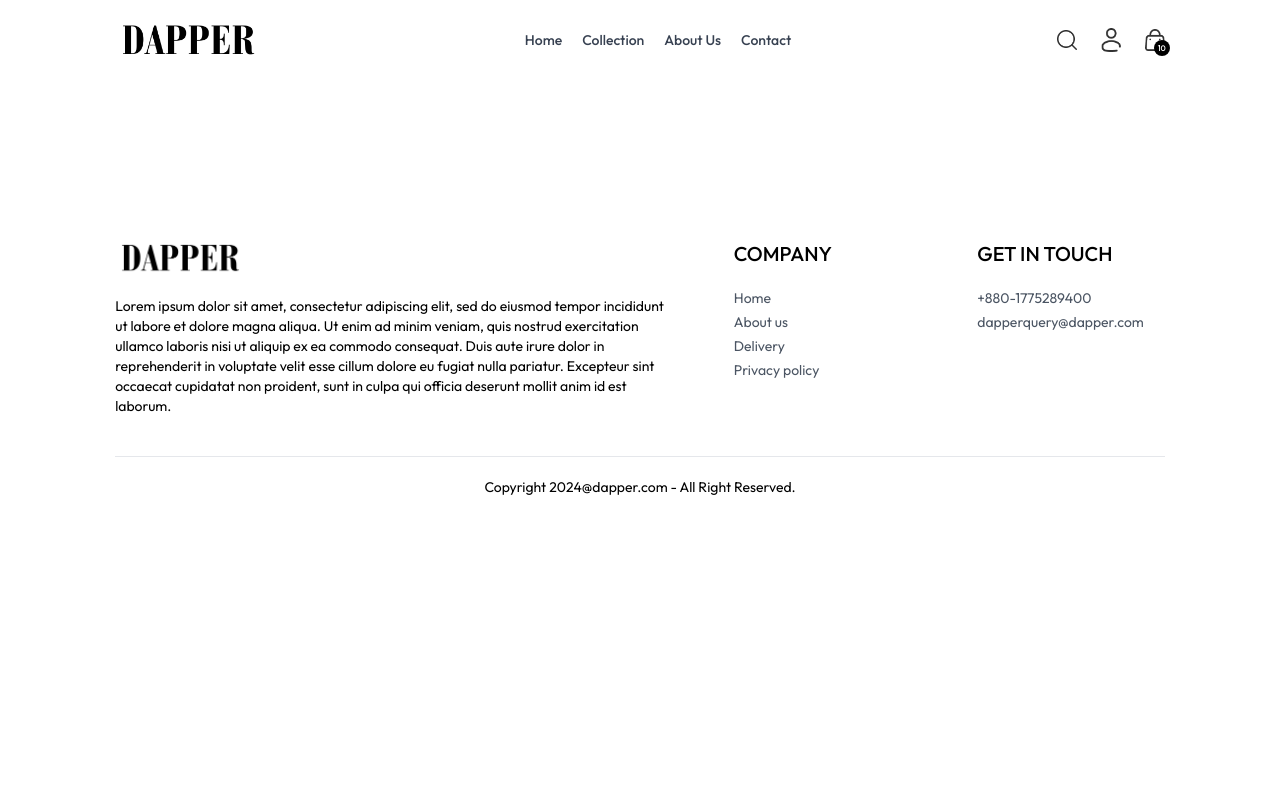
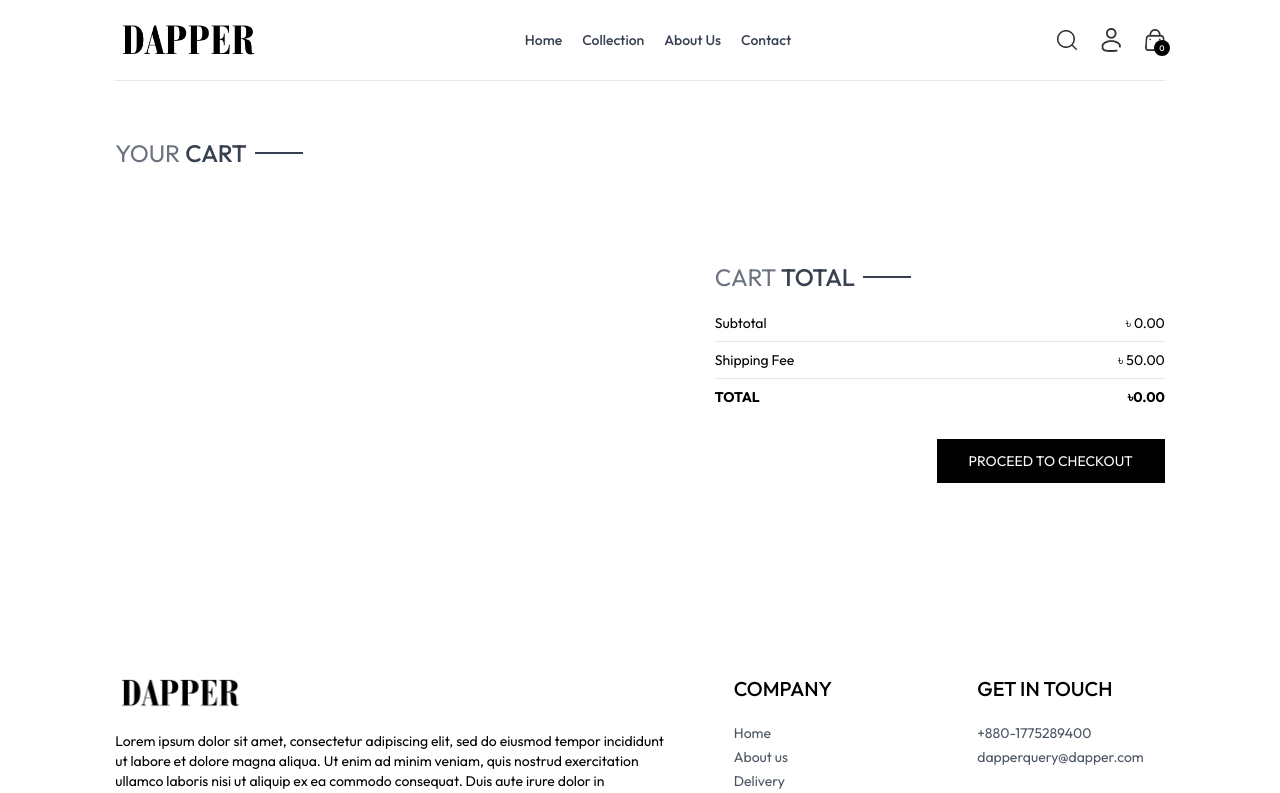
Before and after one commit to sezid/e-commerce, a React (Vite) app in the folder frontend/: page /cart in a window 1280 px wide. Shown: the top 793 px of the page. Built offline with nearby package versions, Linux system fonts and the light colour scheme.

Commit message:
placeorder pg & cart pg

```diff
--- a/frontend/src/App.jsx
+++ b/frontend/src/App.jsx
@@ -12,10 +12,14 @@
 import Navbar from './Components/Navbar'
 import Footer from './Components/Footer'
 import SearchBar from './Components/SearchBar'
+import { ToastContainer, toast } from 'react-toastify';
+import 'react-toastify/dist/ReactToastify.css';
+
 
 const App = () => {
   return (
     <div className='px-4 sm:px-[5vw] md:px-[7vw] lg:px-[9vw]'>
+      <ToastContainer/>
       <Navbar/>
       <SearchBar/>
       <Routes>
--- /dev/null
+++ b/frontend/src/Components/CartTotal.jsx
@@ -0,0 +1,35 @@
+import React, { useContext } from 'react'
+import { ShopContext } from '../Context/ShopContext'
+import Title from './Title';
+
+const CartTotal = () => {
+
+    const {currency, exchangeRate,getCartAmount,delivery_fee}=useContext(ShopContext);
+
+
+  return (
+    <div className='w-full'>
+      <div className='text-2xl'>
+            <Title text1={'CART'} text2={'TOTAL'}/>
+      </div>
+      <div className='flex flex-col gap-2 mt-2 text-sm'>
+            <div className='flex justify-between'>
+                    <p>Subtotal</p>
+                    <p>{currency} {(getCartAmount()*exchangeRate)}.00</p>
+            </div>
+            <hr />
+            <div className='flex justify-between'>
+                <p>Shipping Fee</p>
+                <p>{currency} {delivery_fee}.00</p>
+            </div>
+            <hr />
+            <div className='flex justify-between'>
+                <b>TOTAL</b>
+                <b>{currency}{(getCartAmount()*exchangeRate)===0?0:(getCartAmount()*exchangeRate)+delivery_fee}.00</b>
+            </div>
+      </div>
+    </div>
+  )
+}
+
+export default CartTotal
--- a/frontend/src/Components/Navbar.jsx
+++ b/frontend/src/Components/Navbar.jsx
@@ -7,7 +7,7 @@
 const Navbar = () => {
 
   const [visible,setVisible]=useState(false);
-  const {setShowSearch}=useContext(ShopContext)
+  const {setShowSearch,getCartCount}=useContext(ShopContext)
 
   return (
     <div className='flex items-center justify-between py-5 font-medium'>
@@ -55,7 +55,7 @@
           </div>
           <Link to="/cart" className='relative'>
               <img src={assets.cart_icon} className='w-5 min-w-5' alt="" />
-              <p className='absolute right-[-5px] bottom-[-5px] w-4 text-center leading-4 bg-black text-white aspect-square rounded-full text-[8px]'>10</p>
+              <p className='absolute right-[-5px] bottom-[-5px] w-4 text-center leading-4 bg-black text-white aspect-square rounded-full text-[8px]'>{getCartCount()}</p>
 
           </Link>
           <img onClick={()=>setVisible(true)} src={assets.menu_icon} className='w-5 cursor-pointer sm:hidden' alt="" />
--- a/frontend/src/Context/ShopContext.jsx
+++ b/frontend/src/Context/ShopContext.jsx
@@ -1,22 +1,89 @@
-import { createContext, useState } from "react";
+import { createContext, useDebugValue, useEffect, useState } from "react";
 import { products } from "../assets/frontend_assets/assets";
+import { toast } from "react-toastify";
+import { useNavigate } from "react-router-dom";
 
 export const ShopContext=createContext();
 
 const ShopContextProvider=(props)=>{
 
     const currency="৳";
-    const delievery_fee="50";
+    const delivery_fee=50;
     const exchangeRate=3.5;
 
     const [search,setSearch]=useState('');
     const [showSearch,setShowSearch]=useState(false); //shows when to show and no show search bar
+    const [cartItems, setCartItems]=useState({});
+    const navigate=useNavigate();
 
 
+    const addToCart = async (itemId,size)=>{
+
+        if (!size) {
+            toast.error('Select Product Size');
+            return;
+        }
+
+        let cartData=structuredClone(cartItems);
+        if(cartData[itemId]){
+            if(cartData[itemId][size]){
+                cartData[itemId][size]+=1
+
+            }
+            else{
+                cartData[itemId][size]=1;
+            }
+        }
+        else{
+            cartData[itemId]={};
+            cartData[itemId][size]=1;
+        }
+        setCartItems(cartData);
+    }
 
 
+    const getCartCount=()=>{
+        let totalCount=0;
+        for (const items in cartItems){
+            for(const item in cartItems[items]){
+                try {
+                    if (cartItems[items][item]>0) {
+                        totalCount+=cartItems[items][item];
+                    }
+                } catch (error) {
+
+                }
+            }
+        }
+        return totalCount;
+    }
+
+
+    const updateQuantity=async(itemId,size,quantity)=>{
+        let cartData=structuredClone(cartItems)
+        cartData[itemId][size]=quantity;
+        setCartItems(cartData);
+    }
+
+    const getCartAmount=()=>{
+        let totalAmount=0;
+        for(const items in cartItems){
+            let itemInfo=products.find((product)=>product._id===items);
+            for(const item in cartItems[items]){
+                try {
+                    if (cartItems[items][item]>0) {
+                        totalAmount+=itemInfo.price*cartItems[items][item]
+                    }
+                } catch (error) {
+
+                }
+            }
+        }
+        return totalAmount;
+    }
+
     const value={
-        products, currency, delievery_fee, exchangeRate, search, setSearch, showSearch, setShowSearch
+        products, currency, delivery_fee, exchangeRate, search, setSearch, showSearch, setShowSearch, cartItems, addToCart,getCartCount,updateQuantity,getCartAmount,navigate
     }
 
     return (
--- a/frontend/src/Pages/Cart.jsx
+++ b/frontend/src/Pages/Cart.jsx
@@ -1,8 +1,82 @@
-import React from 'react'
+import React, { useContext, useEffect,useState } from 'react'
+import { ShopContext } from '../Context/ShopContext'
+import Title from '../Components/Title';
+import { assets } from '../assets/frontend_assets/assets';
+import CartTotal from '../Components/CartTotal';
+import { toast } from "react-toastify";
+
 
 const Cart = () => {
+
+  const {products, currency, cartItems,exchangeRate,updateQuantity,navigate}=useContext(ShopContext);
+  const [cartData,setCartData]=useState([]);
+
+
+  const checkOut=(cartData)=>{
+    if (cartData.length===0){
+        toast.error('Cart is Empty');
+    }
+    else{
+      navigate('/place-order')
+    }
+  }
+
+  useEffect(()=>{
+    const tempData=[]
+    for(const items in cartItems){
+      for(const item in cartItems[items]){
+        if (cartItems[items][item]>0){
+          tempData.push({
+            _id:items,
+            size:item,
+            quantity:cartItems[items][item]
+          })
+        }
+      }
+    }
+    setCartData(tempData);
+  },[cartItems])
+
   return (
-    <div>
+    <div className='border-t pt-14'>
+
+      <div className='text-2xl mb-3'>
+        <Title text1={'YOUR'} text2={'CART'}/>
+      </div>
+
+      <div>
+        {
+          cartData.map((item,index)=>{
+            const productData=products.find((product)=>product._id===item._id);
+
+            return (
+              <div key={index} className='py-4 border-t border-b text-gray-700 grid grid-cols-[4fr_0.5fr_0.5fr] sm:grid-cols-[4fr_2fr_0.5fr] items-center gap-4'>
+                <div className='flex items-start gap-6'>
+                  <img src={productData.image[0]} alt=""  className='w-16 sm:w-20'/>
+                  <div>
+                    <p className='text-xs sm:text-lg font-medium'>{productData.name}</p>
+                    <div className='flex items-center gap-5 mt-2'>
+                      <p>{currency}{productData.price*exchangeRate}</p>
+                      <p className='px-2 sm:px-3 sm:py-1 border bg-slate-50'>{item.size}</p>
+                    </div>
+                  </div>
+                </div>
+                <input onChange={(e)=>e.target.value===''||e.target.value==='0'?null:updateQuantity(item._id,item.size,Number(e.target.value))} className='border max-w-10 sm:max-w-20 px-1 sm:px-2 py-1' type="number" min={1} defaultValue={item.quantity}/>
+                <img onClick={()=>updateQuantity(item._id,item.size,0)} className='w-4 mr-4 sm:w-5 cursor-pointer' src={assets.bin_icon} alt="" />
+              </div>
+            )
+          })
+        }
+      </div>
+
+      <div className='flex justify-end my-20'>
+            <div className='w-full sm:w-[450px]'>
+              <CartTotal/>
+              <div className='w-full text-end'>
+                <button onClick={()=>checkOut(cartData)} className='bg-black text-white text-sm my-8 px-8 py-3'>PROCEED TO CHECKOUT</button>
+              </div>
+            </div>
+      </div>
 
     </div>
   )
--- a/frontend/src/Pages/PlaceOrder.jsx
+++ b/frontend/src/Pages/PlaceOrder.jsx
@@ -1,8 +1,68 @@
-import React from 'react'
+import React, { useContext, useState } from 'react'
+import Title from '../Components/Title'
+import CartTotal from '../Components/CartTotal'
+import { assets } from '../assets/frontend_assets/assets'
+import { ShopContext } from '../Context/ShopContext'
 
 const PlaceOrder = () => {
+
+  const [method,setMethod]=useState('cod');
+  const {navigate}=useContext(ShopContext);
+
+
+
   return (
-    <div>
+    <div className='flex flex-col sm:flex-row justify-between gap-4 pt-5 sm:pt-14 min-h-[80vh] border-t'>
+
+      <div className='flex flex-col gap-4 w-full sm:max-w-[480px]'>
+            <div className='text-xl sm:text-2xl my-3'>
+                  <Title text1={'DELIVERY'} text2={'INFORMATION'}/>
+            </div>
+            <div className='flex gap-3'>
+                <input className='border border-gray-300 rounded py-1.5 px-3.5 w-full' type="text" placeholder='First Name'/>
+                <input className='border border-gray-300 rounded py-1.5 px-3.5 w-full' type="text" placeholder='Last Name'/>
+            </div>
+                <input className='border border-gray-300 rounded py-1.5 px-3.5 w-full' type="email" placeholder='Email'/>
+                <input className='border border-gray-300 rounded py-1.5 px-3.5 w-full' type="text" placeholder='Street'/>
+            <div className='flex gap-3'>
+                <input className='border border-gray-300 rounded py-1.5 px-3.5 w-full' type="text" placeholder='City'/>
+                <input className='border border-gray-300 rounded py-1.5 px-3.5 w-full' type="text" placeholder='State'/>
+            </div>
+            <div className='flex gap-3'>
+                <input className='border border-gray-300 rounded py-1.5 px-3.5 w-full' type="number" placeholder='ZipCode'/>
+                <input className='border border-gray-300 rounded py-1.5 px-3.5 w-full' type="text" placeholder='Country'/>
+            </div>
+            <input className='border border-gray-300 rounded py-1.5 px-3.5 w-full' type="number" placeholder='Phone'/>
+
+
+      </div>
+
+      <div className='mt-8'>
+        <div className='mt-8 min-w-80'>
+            <CartTotal/>
+        </div>
+        <div className='mt-12'>
+            <Title text1={'PAYMENT'} text2={'METHOD'}/>
+            <div className='flex gap-3 flex-col lg:flex-row'>
+              <div onClick={()=>setMethod('stripe')} className='flex items-center gap-3 border p-2 px-3 cursor-pointer'>
+                    <p className={`min-w-3.5 h-3.5 border rounded-full ${method==='stripe'?'bg-green-400':''}`}></p>
+                    <img className='h-5 mx-4' src={assets.stripe_logo} alt="" />
+              </div>
+              <div onClick={()=>setMethod('razor')} className='flex items-center gap-3 border p-2 px-3 cursor-pointer'>
+                    <p className={`min-w-3.5 h-3.5 border rounded-full ${method==='razor'?'bg-green-400':''}`}></p>
+                    <img className='h-5 mx-4' src={assets.razorpay_logo} alt="" />
+              </div>
+              <div onClick={()=>setMethod('cod')} className='flex items-center gap-3 border p-2 px-3 cursor-pointer'>
+                    <p className={`min-w-3.5 h-3.5 border rounded-full ${method==='cod'?'bg-green-400':''}`}></p>
+                    <p className='text-gray-500 text-sm font-medium mx-4'>CASH ON DELIVERY</p>
+              </div>
+            </div>
+
+            <div className='w-full text-end mt-8'>
+                <button onClick={()=>navigate('/orders')} className='bg-black text-white px-16 py-3 text-sm'>PLACE ORDER</button>
+            </div>
+        </div>
+      </div>
 
     </div>
   )
--- a/frontend/src/Pages/Product.jsx
+++ b/frontend/src/Pages/Product.jsx
@@ -7,7 +7,7 @@
 const Product = () => {
 
   const {productId}=useParams();
-  const {products,currency,exchangeRate}=useContext(ShopContext);
+  const {products,currency,exchangeRate,addToCart}=useContext(ShopContext);
   const [productData,setProductData]=useState(false);
   const[image,setImage]=useState('');
   const [size,setSize]=useState();
@@ -66,7 +66,9 @@
                       ))}
                   </div>
               </div>
-              <button className='bg-black text-white px-8 py-3 text-sm active:bg-gray-700'>ADD TO CART</button>
+
+              <button onClick={()=>addToCart(productData._id,size)} className='bg-black text-white px-8 py-3 text-sm active:bg-gray-700'>ADD TO CART</button>
+
               <hr className='mt-8 sm:w-4/5'/>
               <div className='text-sm text-gray-500 mt-5 flex flex-col gap-1'>
                 <p>100% Original Product.</p>
```
